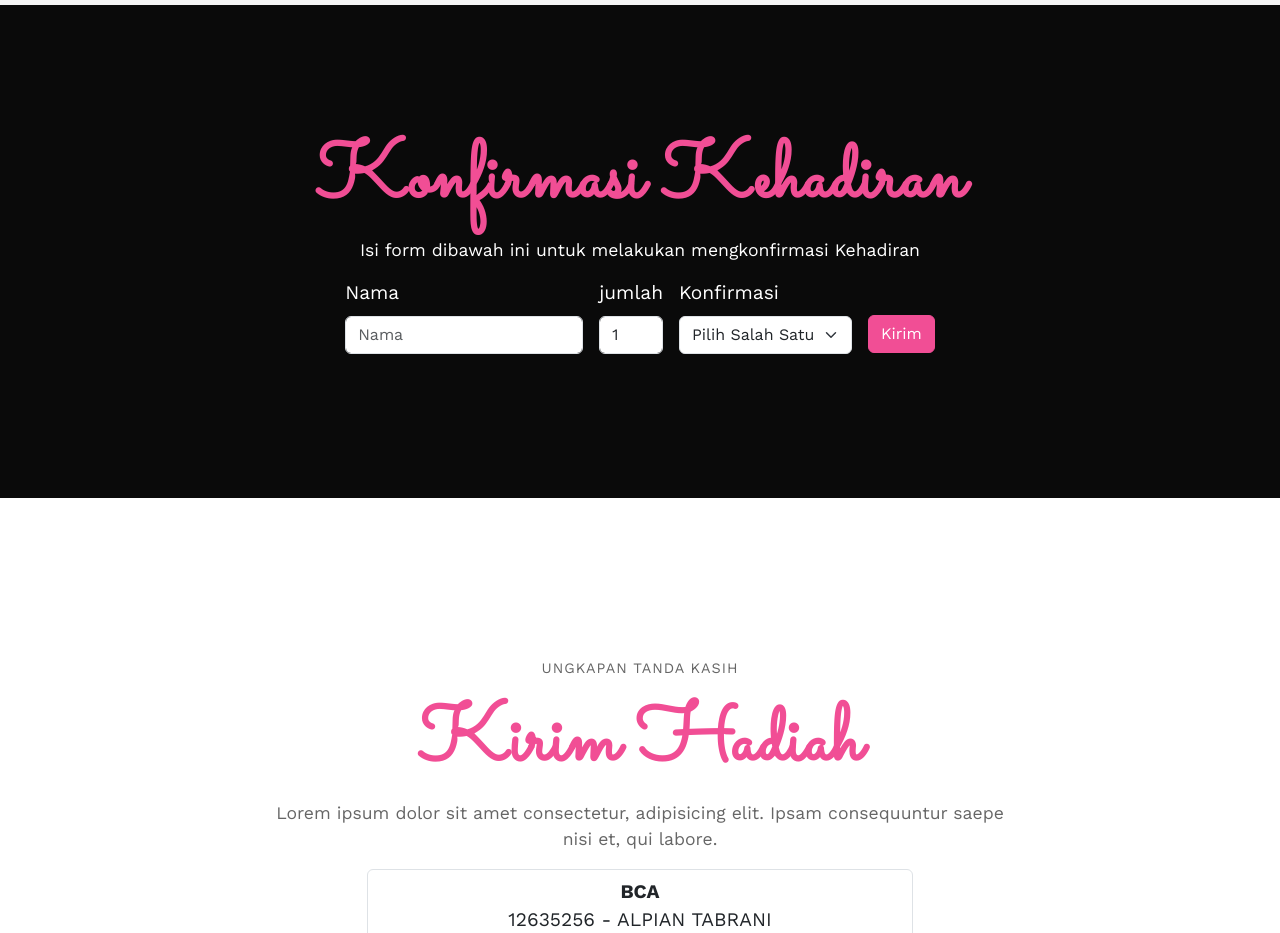
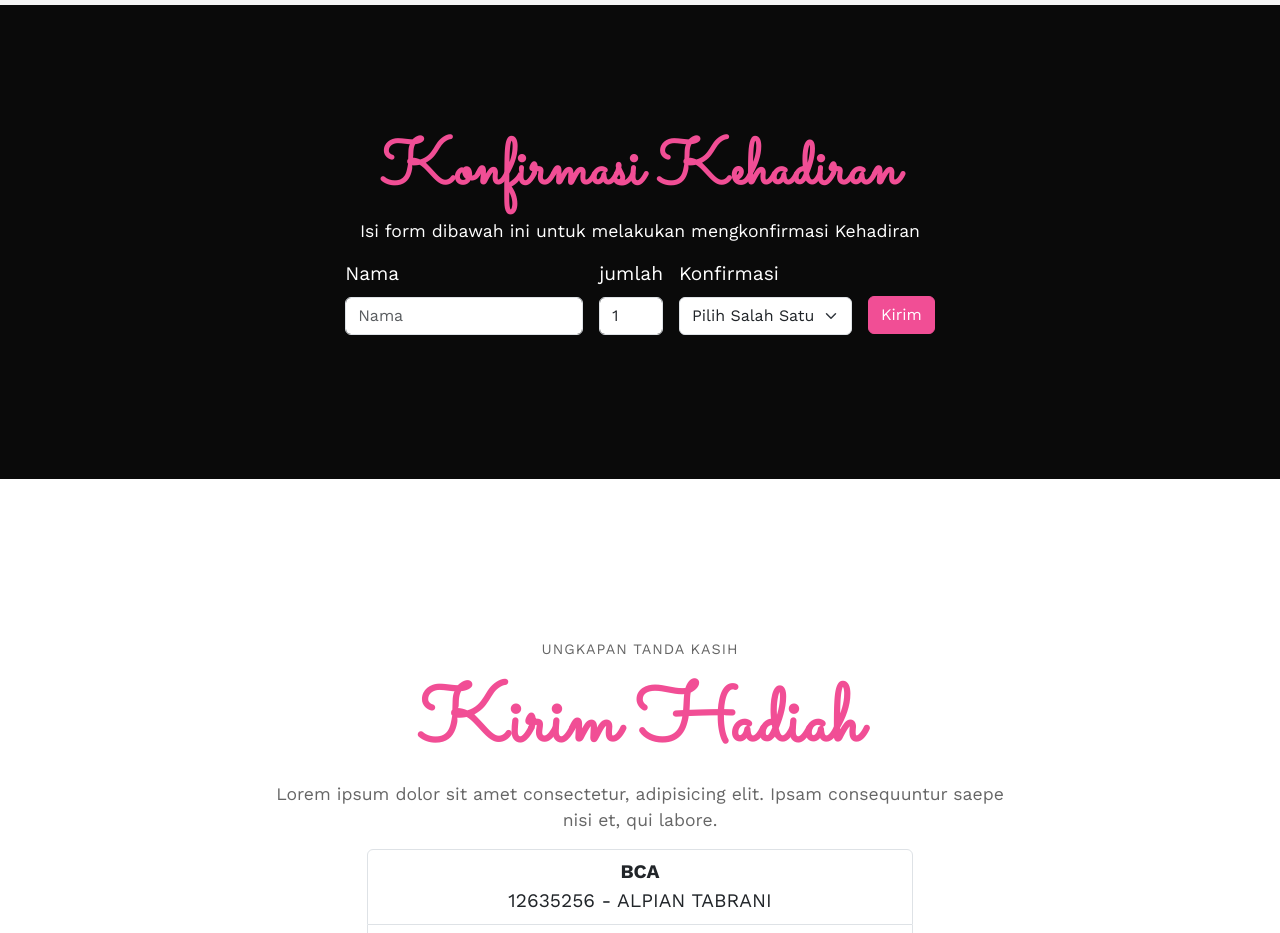
Before and after one commit to Smeagol03/undangan, a plain HTML site: page index.html in a window 1280 px wide. Shown: the part 5420-6353 px from the top of the page. Drawn offline with nearby package versions, Linux system fonts and the light colour scheme; some packages are replaced by stand-ins of ours; a script that the page names is missing.

Commit message:
Update style.css

```diff
--- a/style.css
+++ b/style.css
@@ -96,7 +96,6 @@ body {
 }
 
 .home h2,
-.rsvp h2,
 .hadiah h2 {
     color: var(--pink);
     font-family: "Sacramento", serif;
@@ -285,6 +284,13 @@ body {
     padding-bottom: 8rem;
 }
 
+.rsvp h2 {
+color: var(--pink);
+    font-family: "Sacramento", serif;
+    font-size: 4rem;
+    font-weight: bold;
+}
+
 .rsvp p {
     font-size: 1.1rem;
     color: white;
```
